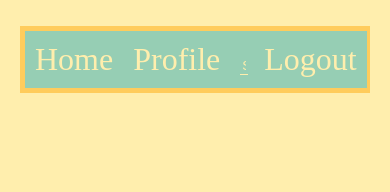
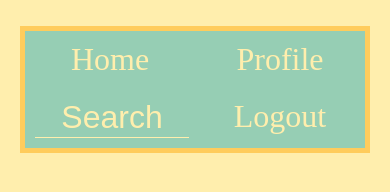
Before and after one commit to ArchitAdh/MiniCSSProjects, a plain HTML site: page Flexbox/index.html in a window 390 px wide. Drawn offline with Linux system fonts and the light colour scheme.

Commit message:
completed

```diff
--- a/Flexbox/style.css
+++ b/Flexbox/style.css
@@ -7,9 +7,11 @@
   box-sizing: border-box;
   background-color: #96ceb4;
   list-style-type: none;
+  height: auto;
 }
 
-  html, body {
+html,
+body {
   background-color: #ffeead;
   margin: 10px;
 }
@@ -18,16 +20,18 @@
   padding: 0;
 }
 .search-input {
-    background: #ff6e68;
   border: 0;
   width: 100%;
+  font-size: inherit;
   outline: 0;
   background: transparent;
   border-bottom: 1px solid #ffeead;
   color: #ffeead;
 }
-  ::placeholder{
+
+::placeholder {
   color: #ffeead;
+  height: auto;
 }
 
 .search-input:focus {
@@ -47,3 +51,29 @@
 .search {
   flex: 1;
 }
+
+.search > input {
+  text-align: center;
+}
+
+@media (max-width: 600px) {
+  .container {
+    flex-wrap: wrap;
+  }
+  .container > li {
+    /* flex: 1 1 50%; */
+    flex-basis: 50%;
+  }
+  .search > input {
+    text-align: center;
+  }
+}
+
+@media (max-width: 300px) {
+  .container {
+    flex-direction: column;
+  }
+  .search {
+    order: 1;
+  }
+}
```
Lines whose indentation alone changed are shown as unchanged.
